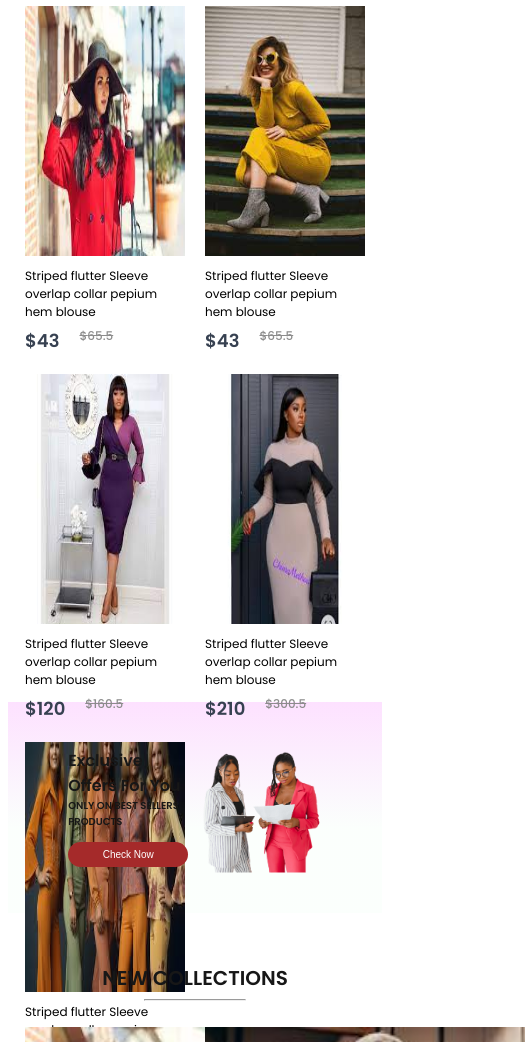
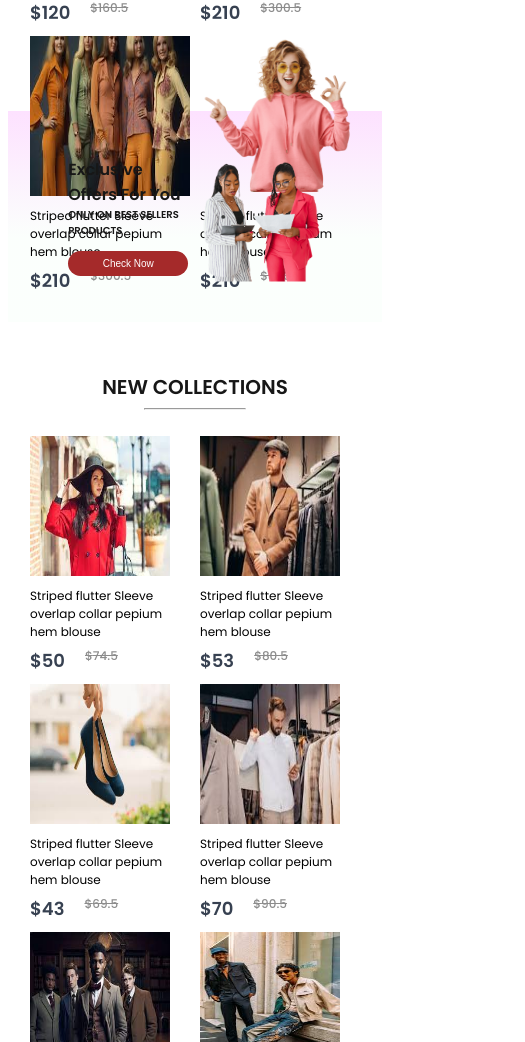
Before and after one commit to Mickienedu/e-commerce, a React (Create React App) app: page / in a window 390 px wide. Shown: the part 958-2000 px from the top of the page, 525 px wide, since content can reach past the window. Built offline with nearby package versions, Linux system fonts and the light colour scheme.

Commit message:
added media querry in 500px

```diff
--- a/src/Components/Assets/data.js
+++ b/src/Components/Assets/data.js
@@ -2,8 +2,9 @@
 import women_1 from './women1.jpeg';
 import women_2 from './women2.jpeg';
 import women_3 from './women3.jpeg';
-import women_4 from './women4.jpeg';
 import women_5 from './women5.jpeg';
+import women_001 from './20240711_224723.png';
+import women_00 from './20240711_230451.png';
 
 
 let data_product = [
@@ -29,16 +30,24 @@ let data_product = [
     old_price:160.5,
     },
     {
+    id: 5,
+        name: "Striped flutter Sleeve overlap collar pepium hem blouse",
+        image: women_001,
+        new_price: 210.0,
+        old_price:300.5,
+        },
+    {
     id: 4,
     name: "Striped flutter Sleeve overlap collar pepium hem blouse",
-    image: women_4,
+    image: women_5,
     new_price: 210.0,
     old_price:300.5,
     },
+
     {
-    id: 5,
+    id: 6,
     name: "Striped flutter Sleeve overlap collar pepium hem blouse",
-    image: women_5,
+    image: women_00,
     new_price: 210.0,
     old_price:300.5,
     },
--- a/src/Components/Hero/Hero.css
+++ b/src/Components/Hero/Hero.css
@@ -131,6 +131,7 @@
 @media (max-width: 500px){
     .hero{
         flex-direction: column;
+            height: 40vh;
     }
     .hero-right{
         display: none;
--- a/src/Components/NewCollections/NewCollections.css
+++ b/src/Components/NewCollections/NewCollections.css
@@ -72,11 +72,15 @@
 }
 @media (max-width: 500px){
     .new-collections{
-        height: 90vh;
+        height: 80vh;
     }
     .collections{
         display: grid;
-        grid-template-columns: 1fr 1fr;
-        gap: 20px;
+        grid-template-columns:  1fr 1fr;
+        gap: 10px;
+    }
+    .new-collections img{
+        width: 140px;
+        height: 140px;
     }
 }
--- a/src/Components/Popular/Popular.css
+++ b/src/Components/Popular/Popular.css
@@ -77,11 +77,15 @@
 }
 @media (max-width: 500px){
     .popular{
-        height: 90vh;
+        height: 80vh;
     }
     .popular-item{
         display: grid;
         grid-template-columns: 1fr 1fr;
-        gap: 20px;
+        gap: 10px;
+    }
+    .popular-item img{
+        width: 180px;
+        height: 160px;
     }
 }
```
